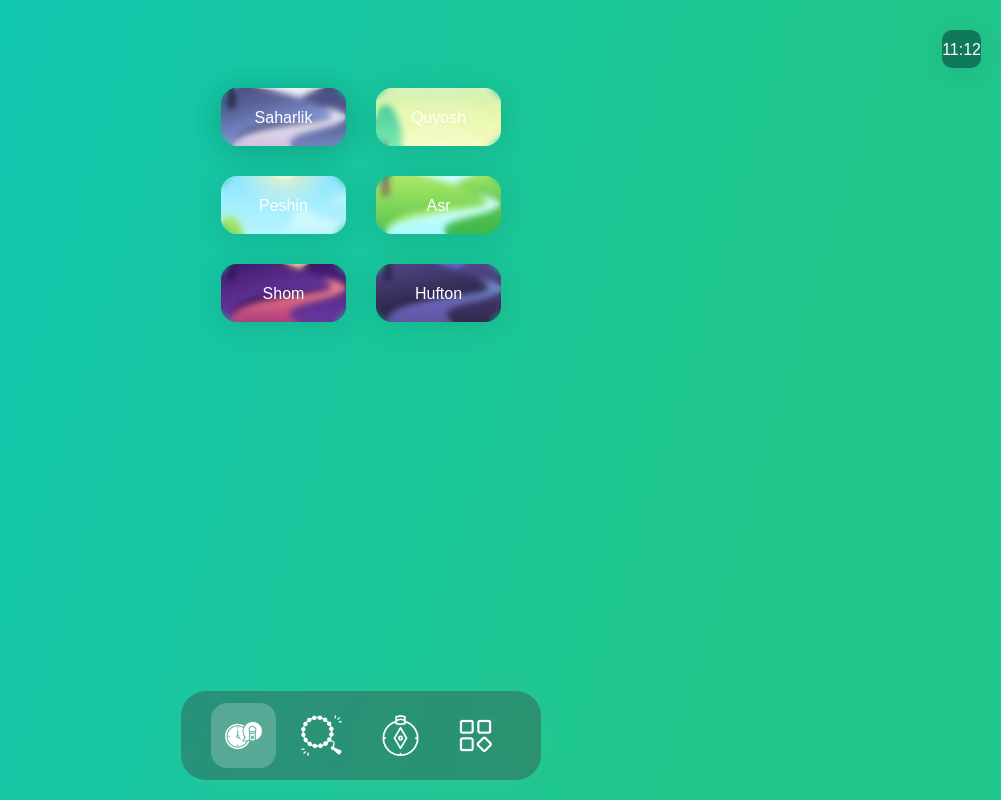
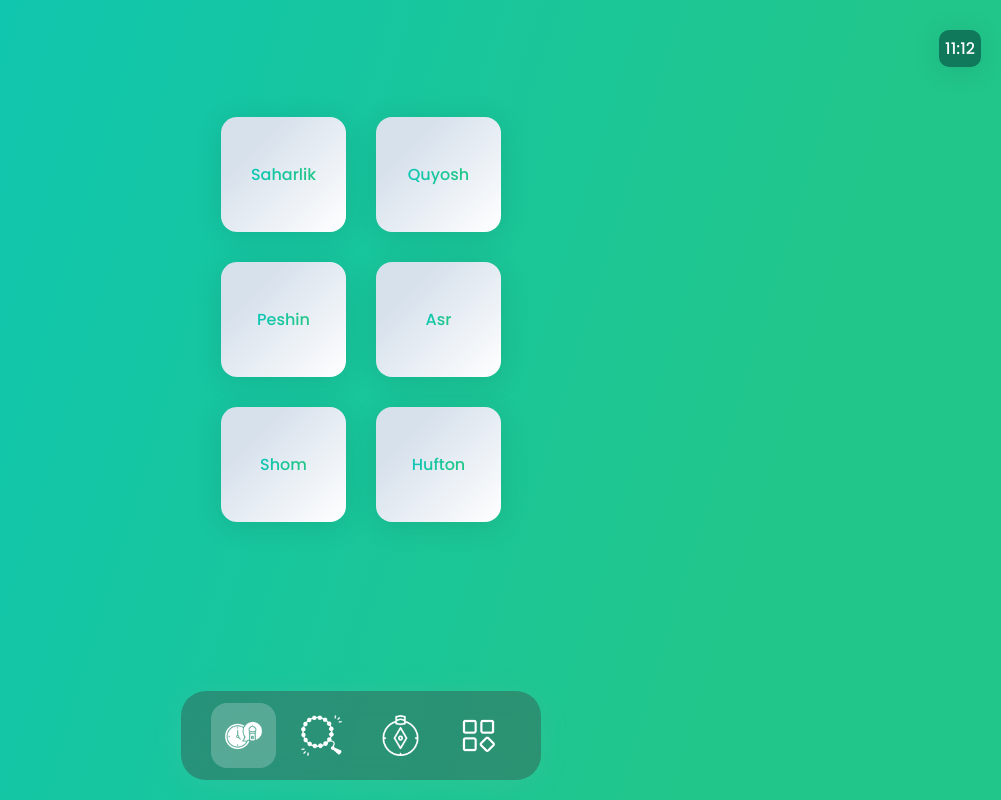
Before and after one commit to zakirovravshan/namaz.uz, a React (Create React App) app: page / in a window 1280 px wide. Shown: the whole page, without its empty margins (279-1280 px from the left). Built offline with nearby package versions, Linux system fonts and the light colour scheme; no server answers.

Commit message:
edit design

```diff
--- a/src/components/Bar/Bar.css
+++ b/src/components/Bar/Bar.css
@@ -57,3 +57,8 @@
     border-radius: 16px;
     transition: all 0.3s ease;
 }
+
+.bar__img{
+    display: block;
+  margin: 0 auto;
+}
--- a/src/components/Bar/Bar.jsx
+++ b/src/components/Bar/Bar.jsx
@@ -16,7 +16,7 @@ export const Bar = () => {
 						className={({ isActive, isPending }) =>
 							isPending ? 'link' : isActive ? 'activebar' : 'link'
 						}>
-						<img src={pray} alt='tasbeh' width={'50px'} />{' '}
+						<img className="bar__img" src={pray} alt='tasbeh' width={'50px'} />{' '}
 					</NavLink>
 				</li>
 				<li className='bar__item'>
@@ -25,7 +25,7 @@ export const Bar = () => {
 						className={({ isActive, isPending }) =>
 							isPending ? 'link' : isActive ? 'activebar' : 'link'
 						}>
-						<img src={tasbeh} alt='pray icon' width={'50px'} />{' '}
+						<img className="bar__img" src={tasbeh} alt='pray icon' width={'50px'} />{' '}
 					</NavLink>
 				</li>
 				<li className='bar__item'>
@@ -34,7 +34,7 @@ export const Bar = () => {
 						className={({ isActive, isPending }) =>
 							isPending ? 'link' : isActive ? 'activebar' : 'link'
 						}>
-						<img src={qibla} alt='qibla' width={'50px'} />{' '}
+						<img className="bar__img" src={qibla} alt='qibla' width={'50px'} />{' '}
 					</NavLink>
 				</li>
 				<li className='bar__item'>
@@ -43,7 +43,7 @@ export const Bar = () => {
 						className={({ isActive, isPending }) =>
 							isPending ? 'link' : isActive ? 'activebar' : 'link'
 						}>
-						<img src={app} alt='application' width={'35px'} />{' '}
+						<img className="bar__img" src={app} alt='application' width={'35px'} />{' '}
 					</NavLink>
 				</li>
 			</ul>
--- a/src/pages/Main.js/Main.css
+++ b/src/pages/Main.js/Main.css
@@ -71,10 +71,11 @@ main {
     font-weight: 600;
     text-align: end;
     color: teal;
+    font-family: 'Poppins', sans-serif;
 }
 
 .time {
-    padding: 0px;
+    padding: 6px;
     border-radius: 10px;
     text-align: center;
     font-weight: 500;
@@ -83,6 +84,7 @@ main {
     box-shadow: 0 4px 30px rgba(0, 0, 0, 0.1);
     backdrop-filter: blur(11.8px);
     -webkit-backdrop-filter: blur(11.8px);
+    font-family: 'Poppins', sans-serif;
 }
 
 
@@ -101,6 +103,7 @@ button {
     display: flex;
     align-items: center;
     justify-content: space-between;
+    font-family: 'Poppins', sans-serif;
 
 }
 
@@ -114,7 +117,7 @@ button {
     border-radius: 20px;
     max-width: 340px;
     gap: 30px;
-    margin: 0 auto;
+    margin: 30px auto;
 
 
 }
@@ -133,219 +136,35 @@ p {
     display: flex;
     align-items: center;
     flex-direction: column;
-    padding: 10px 15px;
     width: 100%;
-    max-width: 125px;
+    width: 125px;
+    height: 115px;
     display: flex;
     align-items: center;
-    justify-content: space-between;
+    justify-content: center;
     font-weight: 500;
     border-radius: 16px;
     box-shadow: 0 4px 30px rgba(0, 0, 0, 0.1);
+    background-color: #ffffff;
+    background-image: linear-gradient(315deg, #ffffff 0%, #d7e1ec 74%);
 
 
 }
 
 
-.taqvim__item:nth-child(1) {
-    background-image: url("../../assets/images/6.jpg");
-    background-repeat: no-repeat;
-    background-position: bottom;
-    position: relative;
 
 
-}
-
-.taqvim__item:nth-child(1)::after {
-    content: "";
-    display: block;
-    position: absolute;
-    top: 0;
-    left: 0;
-    width: 100%;
-    height: 100%;
-    box-shadow: 0 4px 30px rgba(0, 0, 0, 0.1);
-    /* backdrop-filter: blur(11.8px);
-    -webkit-backdrop-filter: blur(11.8px);
-    z-index: 1;
-    border-radius: 16px; */
-
-}
-
-.taqvim__item:nth-child(1)::after {
-
-    content: "";
-    /* Создаем пустой контент */
-    display: block;
-    /* Блочный элемент */
-    position: absolute;
-    /* Положение псевдоэлемента должно быть абсолютным */
-    top: 0;
-    /* Расположение сверху */
-    left: 0;
-    /* Расположение слева */
-    width: 100%;
-    /* Ширина на 100% */
-    height: 100%;
-    /* Высота на 100% */
-
-    backdrop-filter: blur(3px);
-    -webkit-backdrop-filter: blur(3px);
-    z-index: 1;
-    /* Поднимаем слой на передний план */
-    border-radius: 16px;
 
 
-}
-
-.taqvim__item:nth-child(2)::after {
-
-    content: "";
-    /* Создаем пустой контент */
-    display: block;
-    /* Блочный элемент */
-    position: absolute;
-    /* Положение псевдоэлемента должно быть абсолютным */
-    top: 0;
-    /* Расположение сверху */
-    left: 0;
-    /* Расположение слева */
-    width: 100%;
-    /* Ширина на 100% */
-    height: 100%;
-    /* Высота на 100% */
-    /* box-shadow: 0 4px 30px rgba(0, 0, 0, 0.1);
-    backdrop-filter: blur(3px);
-    -webkit-backdrop-filter: blur(3px);
-    z-index: 1; */
-    /* Поднимаем слой на передний план */
-    border-radius: 16px;
-    backdrop-filter: blur(3px);
-    -webkit-backdrop-filter: blur(3px);
-    z-index: 1;
 
 
-}
-
-.taqvim__item:nth-child(3)::after {
-
-    content: "";
-    /* Создаем пустой контент */
-    display: block;
-    /* Блочный элемент */
-    position: absolute;
-    /* Положение псевдоэлемента должно быть абсолютным */
-    top: 0;
-    /* Расположение сверху */
-    left: 0;
-    /* Расположение слева */
-    width: 100%;
-    /* Ширина на 100% */
-    height: 100%;
-    /* Высота на 100% */
-    /* box-shadow: 0 4px 30px rgba(0, 0, 0, 0.1);
-    backdrop-filter: blur(3px);
-    -webkit-backdrop-filter: blur(3px); */
-
-    z-index: 1;
-    /* Поднимаем слой на передний план */
-    border-radius: 16px;
-    backdrop-filter: blur(3px);
-    -webkit-backdrop-filter: blur(3px);
-    z-index: 1;
 
 
-}
-
-.taqvim__item:nth-child(4)::after {
-
-    content: "";
-    /* Создаем пустой контент */
-    display: block;
-    /* Блочный элемент */
-    position: absolute;
-    /* Положение псевдоэлемента должно быть абсолютным */
-    top: 0;
-    /* Расположение сверху */
-    left: 0;
-    /* Расположение слева */
-    width: 100%;
-    /* Ширина на 100% */
-    height: 100%;
-    /* Высота на 100% */
-    /* box-shadow: 0 4px 30px rgba(0, 0, 0, 0.1);
-    backdrop-filter: blur(3px);
-    -webkit-backdrop-filter: blur(3px);
-    z-index: 1; */
-
-    /* Поднимаем слой на передний план */
-    border-radius: 16px;
-    backdrop-filter: blur(3px);
-    -webkit-backdrop-filter: blur(3px);
-    z-index: 1;
 
 
-}
-
-.taqvim__item:nth-child(5)::after {
-
-    content: "";
-    /* Создаем пустой контент */
-    display: block;
-    /* Блочный элемент */
-    position: absolute;
-    /* Положение псевдоэлемента должно быть абсолютным */
-    top: 0;
-    /* Расположение сверху */
-    left: 0;
-    /* Расположение слева */
-    width: 100%;
-    /* Ширина на 100% */
-    height: 100%;
-    /* Высота на 100% */
-    /* box-shadow: 0 4px 30px rgba(0, 0, 0, 0.1);
-    backdrop-filter: blur(3px);
-    -webkit-backdrop-filter: blur(3px);
-    z-index: 1; */
-    /* Поднимаем слой на передний план */
-    border-radius: 16px;
-    backdrop-filter: blur(3px);
-    -webkit-backdrop-filter: blur(3px);
-    z-index: 1;
 
 
-}
-
-.taqvim__item:nth-child(6)::after {
-
-    content: "";
-    /* Создаем пустой контент */
-    display: block;
-    /* Блочный элемент */
-    position: absolute;
-    /* Положение псевдоэлемента должно быть абсолютным */
-    top: 0;
-    /* Расположение сверху */
-    left: 0;
-    /* Расположение слева */
-    width: 100%;
-    /* Ширина на 100% */
-    height: 100%;
-    /* Высота на 100% */
-    /* backdrop-filter: blur(3px);
-    -webkit-backdrop-filter: blur(3px);
-    z-index: 1; */
-
-    /* Поднимаем слой на передний план */
-    border-radius: 16px;
-    backdrop-filter: blur(3px);
-    -webkit-backdrop-filter: blur(3px);
-    z-index: 1;
-
-
-}
-
-.taqvim__item:nth-child(2) {
+/* .taqvim__item:nth-child(2) {
     background-image: url("../../assets/images/2.jpg");
     background-repeat: no-repeat;
     background-position: center;
@@ -376,19 +195,24 @@ p {
     background-position: bottom;
     position: relative;
 
-}
+} */
 
-.taqvim__item:nth-child(6) {
+/* .taqvim__item:nth-child(6) {
     background-image: url("../../assets/images/7.jpg");
     background-repeat: no-repeat;
     background-position: center;
     position: relative;
     background-position: bottom;
 
-}
+} */
 
 .taqvim__item__text {
-    z-index: 3;
+
+    background: linear-gradient(107deg, rgb(13, 198, 180) 8.1%, rgb(33, 198, 138) 79.5%);
+
+    -webkit-background-clip: text;
+    -webkit-text-fill-color: transparent;
+    font-family: 'Poppins', sans-serif;
 
 }
 
@@ -396,5 +220,12 @@ p {
     z-index: 3;
     font-size: 24px;
     font-weight: 700;
+    background: linear-gradient(107deg, rgb(13, 198, 180) 8.1%, rgb(33, 198, 138) 79.5%);
+
+    -webkit-background-clip: text;
+    -webkit-text-fill-color: transparent;
+    font-family: 'Poppins', sans-serif;
+
+
 
 }
```
